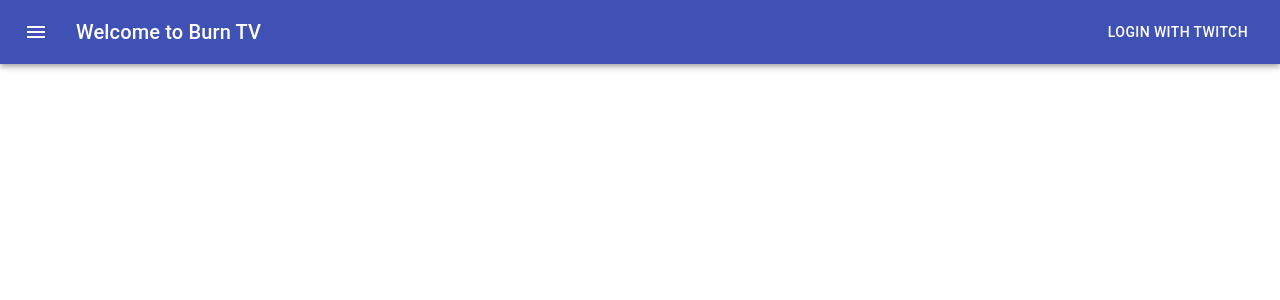
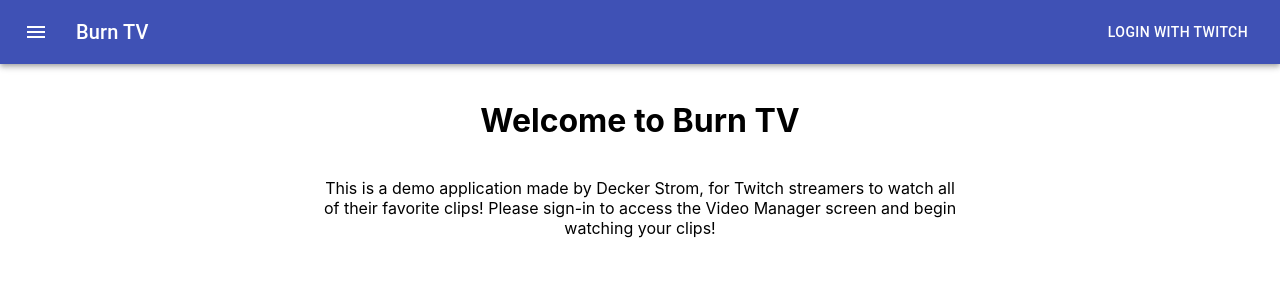
Before and after one commit to DesertStrom16/Twitch-Streamer-Web-App, a React (Create React App) app in the folder client/: page / in a window 1280 px wide. Shown: the top 300 px of the page. Built offline with nearby package versions, Linux system fonts and the light colour scheme.

Commit message:
removed route redirect duplication

```diff
--- a/client/src/Routes.js
+++ b/client/src/Routes.js
@@ -5,6 +5,7 @@ import Home from "./screens/home/Home";
 import LoadingPage from "./screens/home/LoadingPage";
 import LandingPage from "./screens/home/LandingPage";
 import VideoManager from "./screens/video-manager/VideoManager";
+import HowItWorks from "./screens/home/HowItWorks";
 
 export default function Routes() {
   const userRedux = useSelector((state) => state.user);
@@ -15,6 +16,10 @@ export default function Routes() {
         {/* Main path, if authorized "/" redirects to "/home", otherwise LandingPage is rendered */}
         <Route path="/" exact>
           {userRedux.isAuth ? <Redirect to="/home" /> : <LandingPage />}
+        </Route>
+        {/* How It Works path, if authorized then user is redirected to "/home", otherwise HowItWorks is rendered */}
+        <Route path="/how-it-works" exact>
+          {userRedux.isAuth ? <Redirect to="/" /> : <HowItWorks />}
         </Route>
         {/* Redirect if "/home" is requested but user is not authorized */}
         <Route path="/home" exact>
--- a/client/src/components/Drawer.js
+++ b/client/src/components/Drawer.js
@@ -1,7 +1,6 @@
 import React from "react";
 import { useDispatch, useSelector } from "react-redux";
 import { logoutUser, appLoading } from "../store/actions/users";
-import { Redirect } from "react-router-dom";
 import { makeStyles } from "@material-ui/core/styles";
 import Drawer from "@material-ui/core/Drawer";
 import List from "@material-ui/core/List";
@@ -25,11 +24,6 @@ export default function TemporaryDrawer(props) {
   const dispatch = useDispatch();
   const userRedux = useSelector((state) => state.user);
 
-  let redirect = null;
-  if (!userRedux.isAuth) {
-    redirect = <Redirect to="/" />;
-  }
-
   let redirectUrl = window.location.href.includes("localhost")
     ? process.env.REACT_APP_DEV_IP + ":3000"
     : process.env.REACT_APP_PROD_IP;
@@ -41,11 +35,10 @@ export default function TemporaryDrawer(props) {
       onClick={props.toggleDrawer(false)}
       onKeyDown={props.toggleDrawer(false)}
     >
-      {redirect}
       {userRedux.isAuth ? (
         // Authorized is true
         <List>
-          {["Home", "Video Manager", "FAQ"].map((text, index) => (
+          {["Home",].map((text, index) => (
             <ListItem
               button
               component="a"
--- a/client/src/screens/home/Home.js
+++ b/client/src/screens/home/Home.js
@@ -1,30 +1,10 @@
 import React from "react";
-import { useSelector } from "react-redux";
-import Box from "@material-ui/core/Box";
-import { makeStyles } from "@material-ui/core/styles";
-import Navbar from "../../components/Navbar";
-import TwitchEmbed from "../../components/TwitchEmbed";
+import VideoManager from "../video-manager/VideoManager";
 
-const useStyles = makeStyles((theme) => ({
-  root: {
-    display: "flex",
-    flexDirection: "column",
-  },
-}));
 
 const Home = () => {
-  const classes = useStyles();
-  const userRedux = useSelector((state) => state.user);
-
   return (
-    <div className={classes.root}>
-      <Navbar title={"Home"} />
-      <Box display="flex" alignItems="center" flexDirection="column">
-        <h3 style={{ margin: 0, marginTop: 25, marginBottom: 10 }}>Welcome: </h3>
-        <h2 style={{ margin: 0 }}>{userRedux.display_name}</h2>
-        <TwitchEmbed />
-      </Box>
-    </div>
+    <VideoManager />
   );
 };
 
--- /dev/null
+++ b/client/src/screens/home/HowItWorks.js
@@ -0,0 +1,19 @@
+import React from "react";
+import { makeStyles } from "@material-ui/core/styles";
+import Navbar from "../../components/Navbar";
+
+const useStyles = makeStyles((theme) => ({
+  root: {
+    display: "flex",
+    flexDirection: "column",
+  },
+}));
+
+export default function HowItWorks() {
+  const classes = useStyles();
+  return (
+    <div className={classes.root}>
+      <Navbar title={"How It Works"} />
+    </div>
+  );
+}
--- a/client/src/screens/home/LandingPage.js
+++ b/client/src/screens/home/LandingPage.js
@@ -1,10 +1,10 @@
 import React from "react";
+import Box from "@material-ui/core/Box";
 import { makeStyles } from "@material-ui/core/styles";
 import Navbar from "../../components/Navbar";
 
 const useStyles = makeStyles((theme) => ({
   root: {
-    height: "100%",
     display: "flex",
     flexDirection: "column",
   },
@@ -15,7 +15,15 @@ export default function LandingPage() {
 
   return (
     <div className={classes.root}>
-      <Navbar title={"Welcome to Burn TV"} />
+      <Navbar title={"Burn TV"} />
+      <Box display="flex" flexDirection="column" alignItems="center" marginTop={2}>
+        <h1>Welcome to Burn TV</h1>
+        <p style={{width: "50%", textAlign: "center"}}>
+          This is a demo application made by Decker Strom, for Twitch streamers
+          to watch all of their favorite clips! Please sign-in to access the
+          Video Manager screen and begin watching your clips!
+        </p>
+      </Box>
     </div>
   );
 }
```
